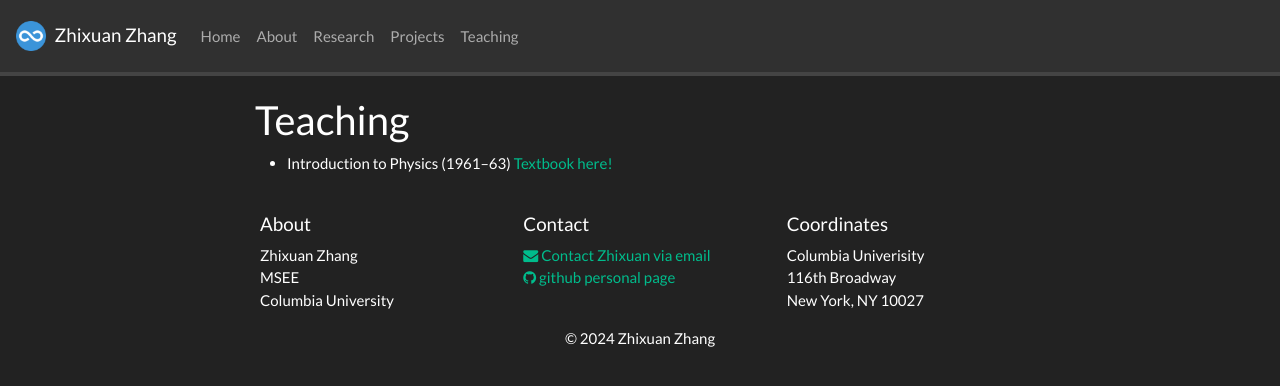
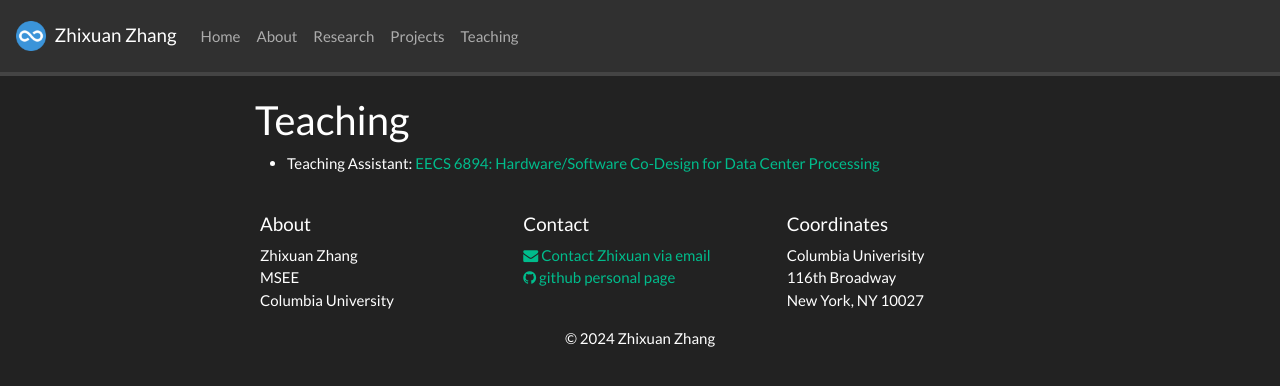
Before and after one commit to Zhixuan-Z/Zhixuan-Z.github.io, a Jekyll site: the page built from _pages/teaching.md, in a window 1280 px wide. Shown: the top 386 px of the page. Built offline with Jekyll 4.4.1, drawn with Linux system fonts in a browser that asks for light colours; nearby versions of some CDN libraries; a style sheet for code colours, icons or effects is not loaded.

Commit message:
teaching

```diff
--- a/_pages/teaching.md
+++ b/_pages/teaching.md
@@ -7,4 +7,4 @@ permalink: /teaching/
 
 ## Teaching
 
-* Introduction to Physics (1961--63) [Textbook here!](https://www.feynmanlectures.caltech.edu/)
+* Teaching Assistant: [EECS 6894: Hardware/Software Co-Design for Data Center Processing](https://wwwapp.cc.columbia.edu/cu/bulletin/uwb/subj/EECS/E6894-20243-001/)
```
